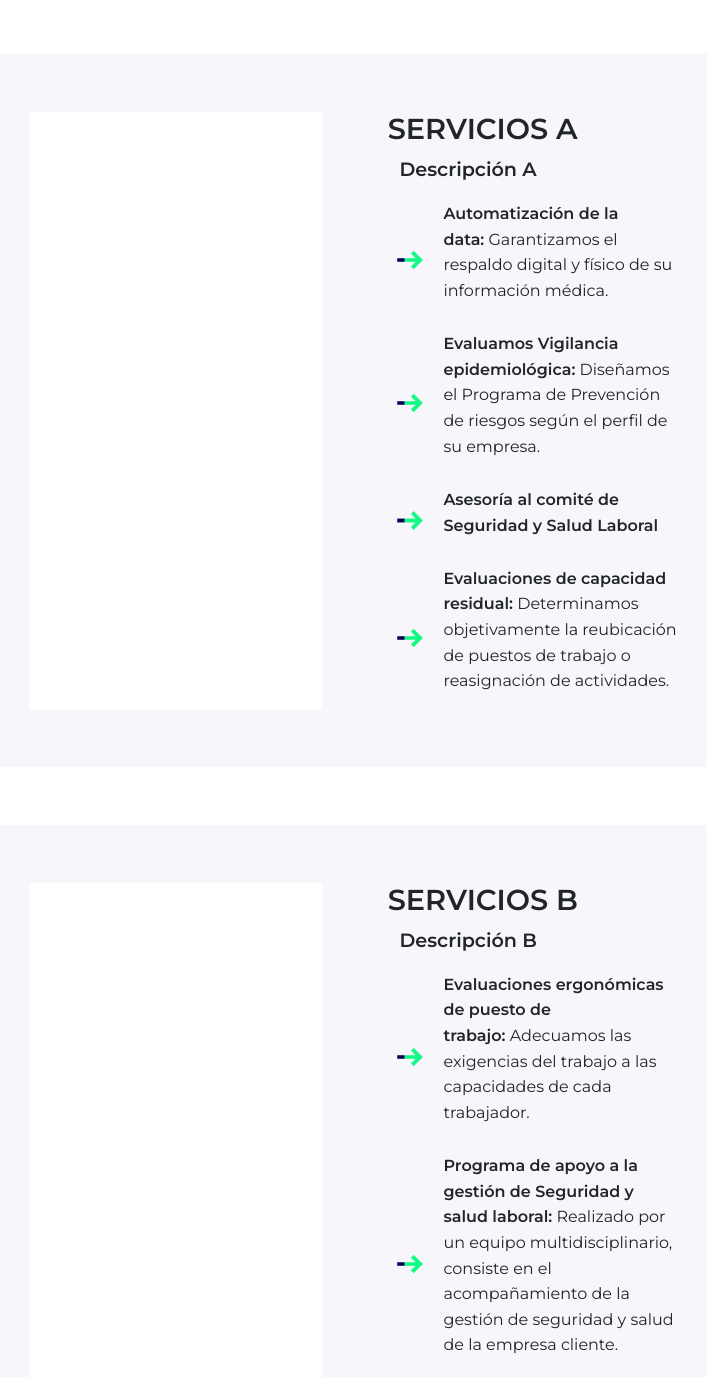
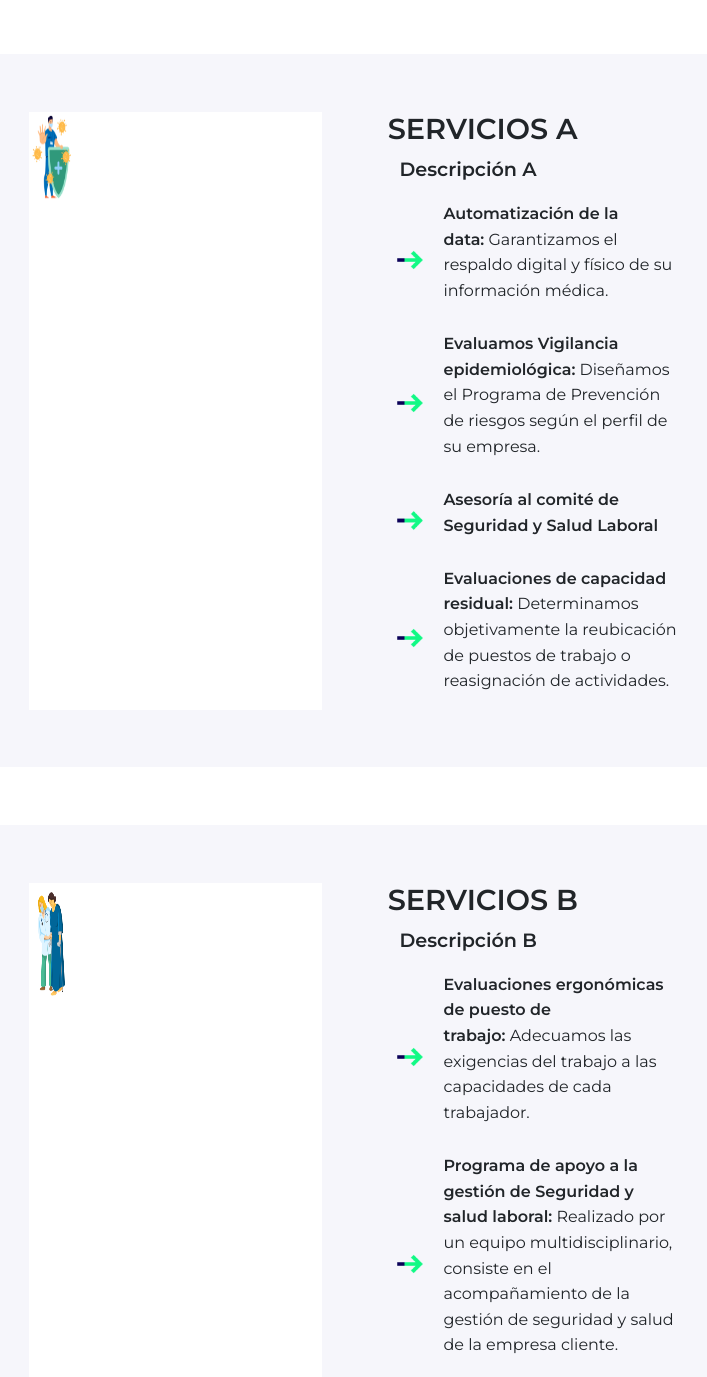
Before and after one commit to lorenagayoso/lorenagayoso, a plain HTML site: page servicios.html in a window 1280 px wide. Shown: the part 779-2156 px from the top of the page, without its empty margins (285-992 px from the left). Drawn offline with nearby package versions, Linux system fonts and the light colour scheme.

Commit message:
agrego img a servicios

```diff
--- a/servicios.html
+++ b/servicios.html
@@ -65,6 +65,7 @@
     <div class="servicios_seccion_2_box_1">
     <div class="servicios_seccion_2_box_1_wrapper">
     <div class="servicios_seccion_2_box_1_imagen">
+    <img src=".\Imagenes\evaluaciones_box_1.png"  alt="evaluaciones medico ocupacionales en venezuela">
     </div>
     <div class="servicios_seccion_2_box_1_texto">
     <h3> SERVICIOS A </h3>
@@ -99,6 +100,7 @@ reubicación de puestos de trabajo o reasignación de actividades. </p>
      <div class="servicios_seccion_2_box_2">
     <div class="servicios_seccion_2_box_2_wrapper">
     <div class="servicios_seccion_2_box_2_imagen">
+    <img src=".\Imagenes\evaluaciones_box_2.png" alt="evaluaciones medico ocupacionales en venezuela">
     </div>
     <div class="servicios_seccion_2_box_2_texto">
     <h3> SERVICIOS B </h3>
@@ -135,6 +137,7 @@ multidisciplinario y alineado con las especificaciones de la norma técnica NT 0
   <div class="servicios_seccion_2_box_3">
     <div class="servicios_seccion_2_box_3_wrapper">
     <div class="servicios_seccion_2_box_3_imagen">
+    <img src=".\Imagenes\evaluaciones_box_3.png"  alt="evaluaciones medico ocupacionales en venezuela">
     </div>
     <div class="servicios_seccion_2_box_3_texto">
     <h3> SERVICIOS C </h3>
```
